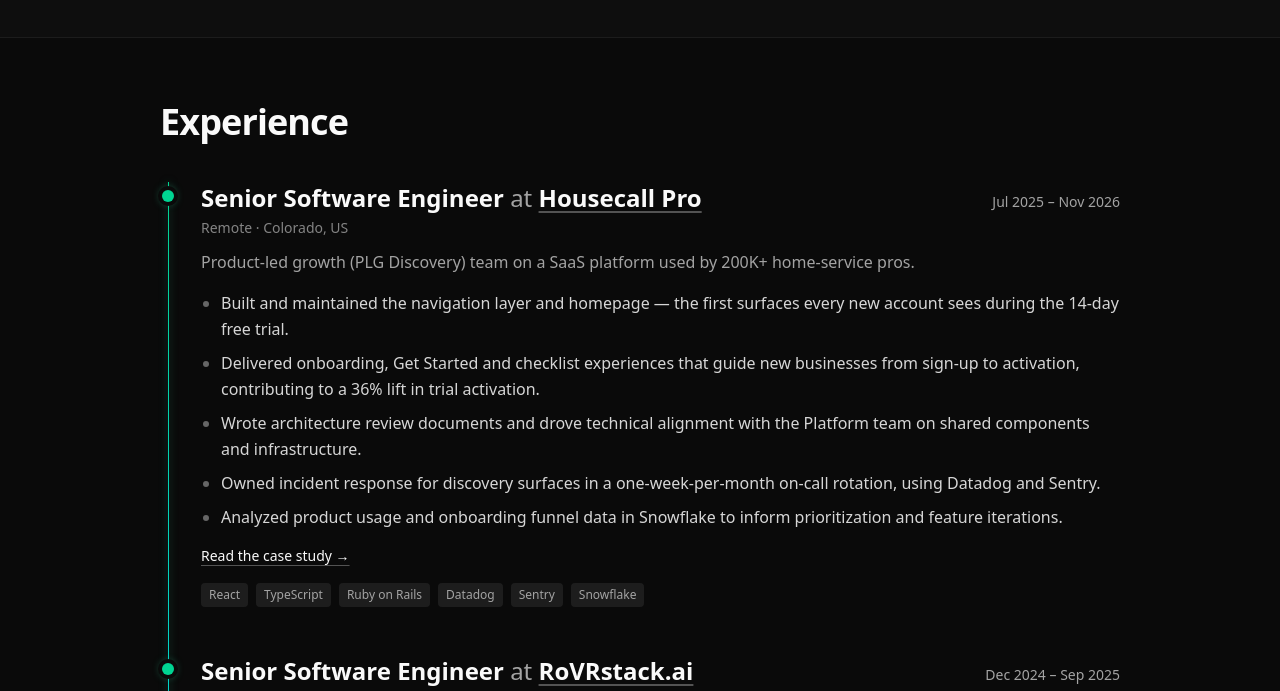
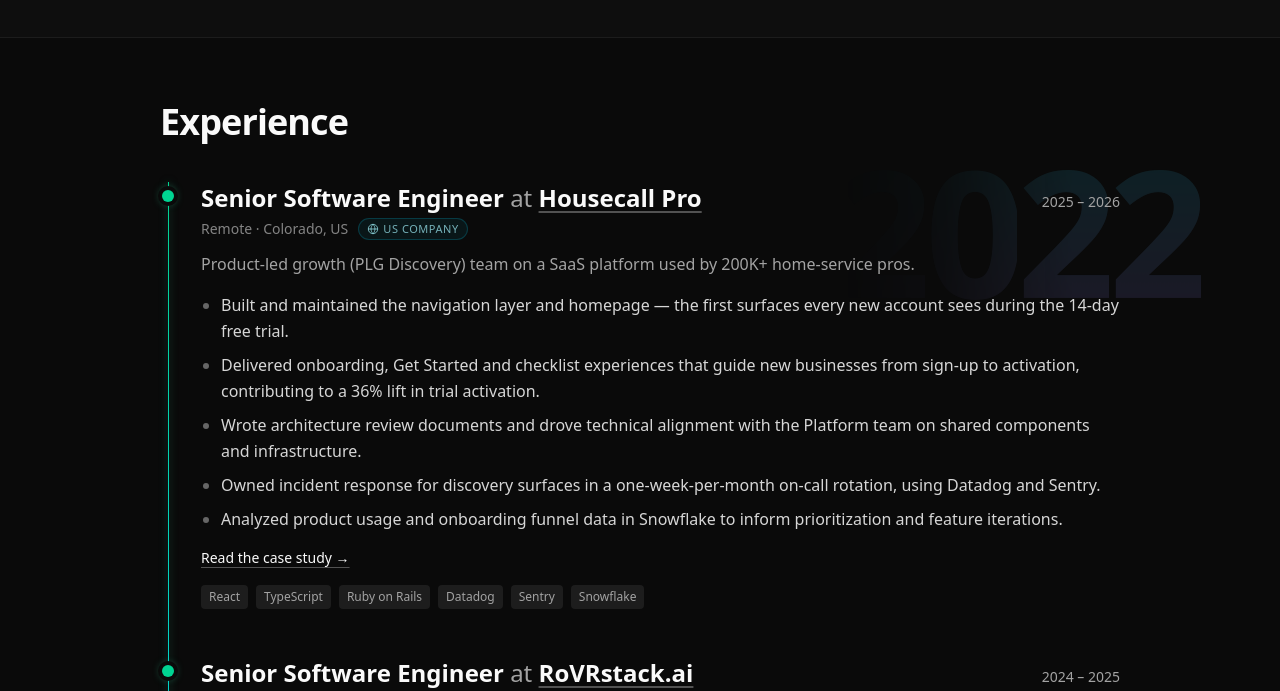
Before and after one commit to lhas-dev/lhas.io, an Astro site: page / in a window 1280 px wide. Shown: the part 903-1594 px from the top of the page. Built offline with nearby package versions, Linux system fonts and the light colour scheme; Astro itself is replaced by a stand-in of ours.

Commit message:
finish changes

```diff
--- a/src/components/ExperienceSection.astro
+++ b/src/components/ExperienceSection.astro
@@ -1,11 +1,41 @@
 ---
 import { experience, earlierExperience } from '@/data/site';
+
+// Most recent year of each role (its end year, or the current year if it is ongoing),
+// shown by the big scrolling year next to the timeline. The newest role comes first.
+const endYear = (period: string) =>
+	/present|current|now/i.test(period)
+		? String(new Date().getFullYear())
+		: (period.match(/\d{4}/g)?.pop() ?? '');
+const firstYear = endYear(experience[0]?.period ?? '');
+const digits = [...'0123456789'];
+
+// Roles at companies based outside Brazil get a small, quiet badge (country = last part of the location).
+const countryOf = (location: string) => location.split(',').pop()?.trim() ?? '';
+const isInternational = (location: string) => countryOf(location) !== 'BR';
 ---
 
 <section id="experience" aria-labelledby="experience-title" class="container mx-auto max-w-5xl px-4 sm:px-6 lg:px-8 py-16">
 	<h2 id="experience-title" class="text-3xl sm:text-4xl font-bold tracking-tight mb-10">Experience</h2>
 
 	<div class="relative ml-2" data-timeline>
+	<!-- Big, faint year that follows the scroll and rolls (odometer-style) to the year of the role in view. -->
+	<div aria-hidden="true" class="timeline-year-wrap pointer-events-none absolute inset-y-0 right-0 hidden sm:block">
+		<div class="sticky top-[22vh]">
+			<div
+				data-timeline-year
+				class="timeline-year font-[family-name:var(--font-heading)] font-bold tabular-nums leading-none tracking-tighter text-[7rem] lg:text-[11rem] opacity-[0.12] will-change-transform"
+			>
+				{[...firstYear].map((d, i) => (
+					<span class="odo-col">
+						<span class="odo-strip" data-odo-digit style={`transform: translateY(-${Number(d)}em); transition-delay: ${i * 60}ms;`}>
+							{digits.map((n) => <span>{n}</span>)}
+						</span>
+					</span>
+				))}
+			</div>
+		</div>
+	</div>
 	<!-- Progress line: fills as you scroll through the timeline (script below). Full by default without JS. -->
 	<div
 		aria-hidden="true"
@@ -14,7 +44,7 @@ import { experience, earlierExperience } from '@/data/site';
 	></div>
 	<ol class="relative border-l border-border/60 space-y-12">
 		{experience.map((job) => (
-			<li class="pl-8 relative">
+			<li class="pl-8 relative" data-year={endYear(job.period)}>
 				<span
 					data-timeline-dot
 					data-active="true"
@@ -31,7 +61,18 @@ import { experience, earlierExperience } from '@/data/site';
 					</h3>
 					<p class="text-sm text-muted-foreground whitespace-nowrap">{job.period}</p>
 				</div>
-				<p class="text-sm text-muted-foreground/80 mt-1">{job.location}</p>
+				<p class="mt-1 flex flex-wrap items-center gap-x-2.5 gap-y-1 text-sm text-muted-foreground/80">
+					<span>{job.location}</span>
+					{isInternational(job.location) && (
+						<span class="inline-flex items-center gap-1 rounded-full border border-cyan-400/20 bg-cyan-400/[0.06] px-2 py-0.5 text-[11px] font-medium uppercase tracking-wider text-cyan-200/70">
+							<svg aria-hidden="true" viewBox="0 0 16 16" class="h-3 w-3" fill="none" stroke="currentColor" stroke-width="1.3">
+								<circle cx="8" cy="8" r="6.25" />
+								<path d="M1.75 8h12.5M8 1.75c1.7 1.8 2.6 3.9 2.6 6.25S9.7 12.45 8 14.25M8 1.75C6.3 3.55 5.4 5.65 5.4 8s.9 4.45 2.6 6.25" />
+							</svg>
+							{countryOf(job.location)} company
+						</span>
+					)}
+				</p>
 
 				{job.summary && <p class="mt-3 text-muted-foreground">{job.summary}</p>}
 
@@ -75,6 +116,17 @@ import { experience, earlierExperience } from '@/data/site';
 	const root = document.querySelector<HTMLElement>("[data-timeline]");
 	const bar = root?.querySelector<HTMLElement>("[data-timeline-bar]");
 	const dots = root ? [...root.querySelectorAll<HTMLElement>("[data-timeline-dot]")] : [];
+	const yearEl = root?.querySelector<HTMLElement>("[data-timeline-year]");
+	const digitStrips = yearEl ? [...yearEl.querySelectorAll<HTMLElement>("[data-odo-digit]")] : [];
+	let shownYear = "";
+
+	const showYear = (year: string) => {
+		if (!year || year === shownYear) return;
+		shownYear = year;
+		[...year].forEach((d, i) => {
+			if (digitStrips[i]) digitStrips[i].style.transform = `translateY(-${Number(d)}em)`;
+		});
+	};
 
 	if (root && bar) {
 		let ticking = false;
@@ -84,10 +136,16 @@ import { experience, earlierExperience } from '@/data/site';
 			const rect = root.getBoundingClientRect();
 			const progress = Math.min(1, Math.max(0, (anchor - rect.top) / rect.height));
 			bar.style.transform = `scaleY(${progress})`;
+			let activeYear = "";
 			for (const dot of dots) {
 				const d = dot.getBoundingClientRect();
-				dot.dataset.active = String(d.top + d.height / 2 <= anchor);
+				const active = d.top + d.height / 2 <= anchor;
+				dot.dataset.active = String(active);
+				if (active) activeYear = dot.closest<HTMLElement>("[data-year]")?.dataset.year ?? activeYear;
 			}
+			showYear(activeYear || dots[0]?.closest<HTMLElement>("[data-year]")?.dataset.year || "");
+			// Gentle drift so the year feels like it travels with the scroll.
+			if (yearEl) yearEl.style.transform = `translateY(${(progress - 0.5) * -80}px)`;
 		};
 		const onScroll = () => {
 			if (!ticking) {
--- a/src/data/caseStudies.ts
+++ b/src/data/caseStudies.ts
@@ -24,7 +24,7 @@ export const caseStudies: CaseStudy[] = [
       "Owning the first surfaces every new Housecall Pro account sees, and reshaping onboarding around what new businesses actually do in their first days.",
     company: "Housecall Pro",
     role: "Senior Software Engineer · PLG Discovery",
-    period: "Jul 2025 – Nov 2026",
+    period: "2025 – 2026",
     metrics: [
       { value: "36%", label: "lift in trial activation" },
       { value: "200K+", label: "home-service pros on the platform" },
--- a/src/data/site.ts
+++ b/src/data/site.ts
@@ -43,7 +43,7 @@ export const experience: Experience[] = [
     company: "Housecall Pro",
     url: "https://www.housecallpro.com",
     role: "Senior Software Engineer",
-    period: "Jul 2025 – Nov 2026",
+    period: "2025 – 2026",
     location: "Remote · Colorado, US",
     summary:
       "Product-led growth (PLG Discovery) team on a SaaS platform used by 200K+ home-service pros.",
@@ -68,7 +68,7 @@ export const experience: Experience[] = [
     company: "RoVRstack.ai",
     url: "https://rovrstack.ai",
     role: "Senior Software Engineer",
-    period: "Dec 2024 – Sep 2025",
+    period: "2024 – 2025",
     location: "Remote · New York, US",
     highlights: [
       "Led front-end architecture for an AI platform in Next.js and TypeScript, improving overall performance by 40%.",
@@ -89,7 +89,7 @@ export const experience: Experience[] = [
     company: "JoVE",
     url: "https://www.jove.com",
     role: "Senior Software Engineer",
-    period: "Nov 2023 – Dec 2024",
+    period: "2023 – 2024",
     location: "Remote · Cambridge, US",
     highlights: [
       "Built and maintained web applications on Next.js, Strapi and WordPress serving 2M+ monthly users.",
@@ -103,7 +103,7 @@ export const experience: Experience[] = [
     company: "Lojas Renner",
     url: "https://www.lojasrenner.com.br",
     role: "Front-end Engineer",
-    period: "Feb 2022 – Oct 2023",
+    period: "2022 – 2023",
     location: "Remote · São Paulo, BR",
     highlights: [
       "Refactored legacy web and mobile apps for Brazil's largest fashion retailer, raising Lighthouse performance scores by 50+ points.",
@@ -116,7 +116,7 @@ export const experience: Experience[] = [
     company: "mLabs",
     url: "https://www.mlabs.com.br",
     role: "Front-end Engineer",
-    period: "Jan 2021 – Apr 2022",
+    period: "2021 – 2022",
     location: "Remote · São Paulo, BR",
     highlights: [
       "Delivered React and Redux UI for a social media management SaaS with 100k+ daily active users.",
@@ -129,7 +129,7 @@ export const experience: Experience[] = [
     company: "Hortifruti",
     url: "https://www.hortifruti.com.br",
     role: "Front-end Engineer",
-    period: "Jul 2021 – Feb 2022",
+    period: "2021 – 2022",
     location: "Remote · São Paulo, BR",
     highlights: [
       "Rebuilt the checkout flow with React and Vue, reducing cart abandonment by 20%.",
--- a/src/styles/global.css
+++ b/src/styles/global.css
@@ -393,3 +393,39 @@
   .psy-btn:hover, .psy-btn:focus-visible { transform: none; }
   .psy-card::before, .psy-ring::before { animation: none; }
 }
+
+/* Experience: big odometer-style year next to the timeline.
+   The left part (over the content) fades out, so only its right side reads clearly. */
+.timeline-year {
+  display: flex;
+  -webkit-mask-image: linear-gradient(to right, transparent 0%, rgb(0 0 0 / 0.25) 30%, #000 65%);
+  mask-image: linear-gradient(to right, transparent 0%, rgb(0 0 0 / 0.25) 30%, #000 65%);
+}
+/* On wide screens it floats halfway into the right margin, staying close to the content. */
+@media (min-width: 1024px) {
+  .timeline-year-wrap {
+    right: calc(-0.5 * ((100vw - min(100vw, 64rem)) / 2 + 2rem));
+  }
+}
+html, body { overflow-x: clip; }
+.timeline-year .odo-col {
+  display: inline-block;
+  height: 1em;
+  overflow: hidden;
+}
+.timeline-year .odo-strip {
+  display: flex;
+  flex-direction: column;
+  transition: transform 0.7s cubic-bezier(0.2, 0.8, 0.2, 1);
+}
+.timeline-year .odo-strip > span {
+  display: block;
+  height: 1em;
+  background: linear-gradient(180deg, #22d3ee, #a78bfa);
+  -webkit-background-clip: text;
+  background-clip: text;
+  color: transparent;
+}
+@media (prefers-reduced-motion: reduce) {
+  .timeline-year .odo-strip { transition: none; }
+}
```
